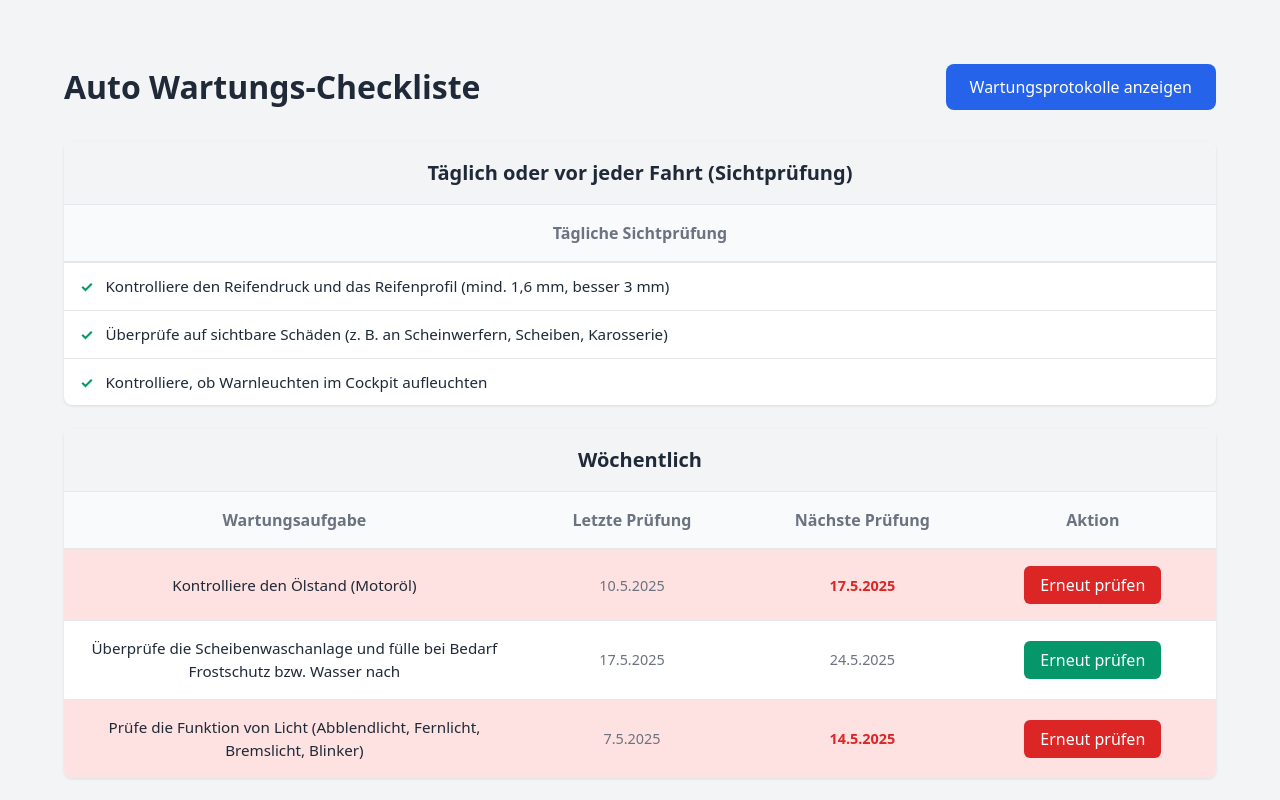
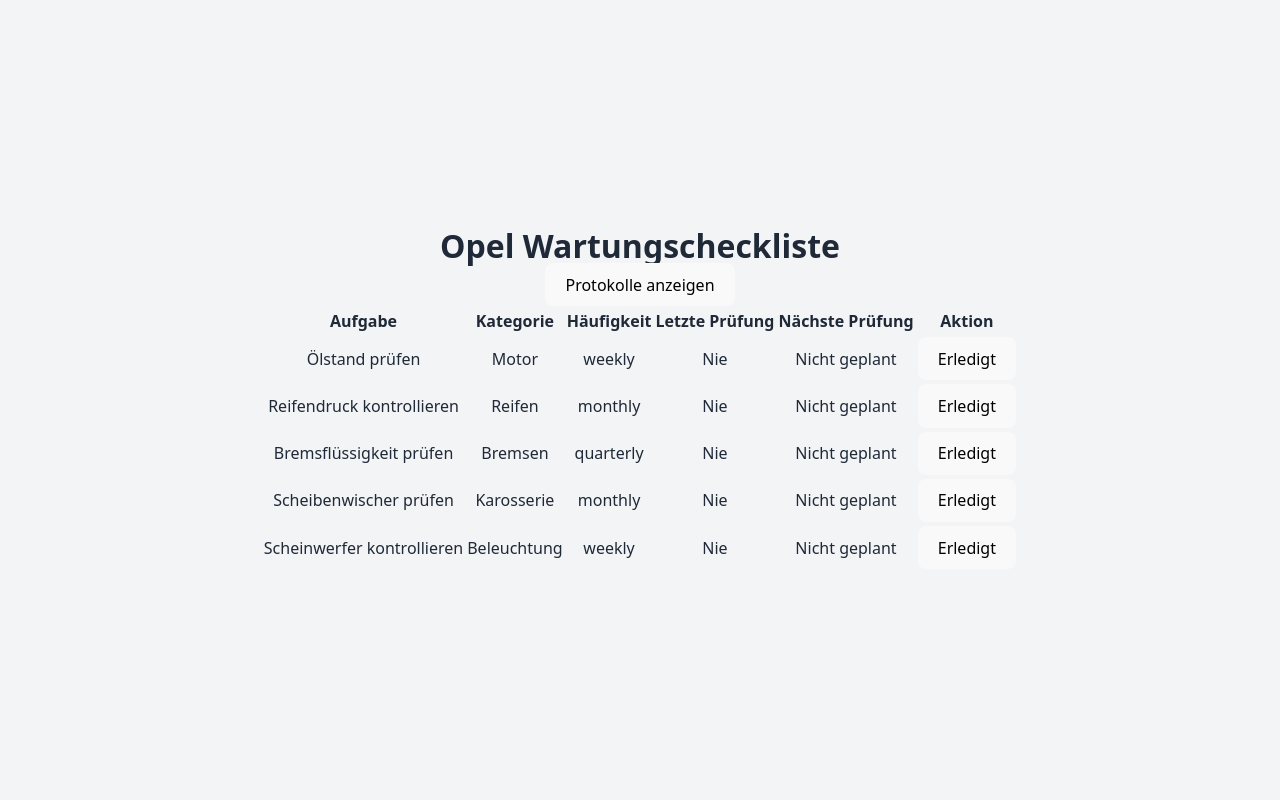
Before and after one commit to azetxxx/opel-check, a Vue app: page / in a window 1280 px wide. Shown: the top 800 px of the page. Built offline with nearby package versions, Linux system fonts and the light colour scheme; no server answers; the database is empty.

Commit message:
Add Firebase integration and maintenance logs functionality

```diff
--- a/package.json
+++ b/package.json
@@ -11,6 +11,7 @@
     "type-check": "vue-tsc --noEmit"
   },
   "dependencies": {
+    "firebase": "^11.7.3",
     "vue": "^3.5.13"
   },
   "devDependencies": {
--- a/src/App.vue
+++ b/src/App.vue
@@ -4,106 +4,114 @@
 import LogModal from './components/LogModal.vue';
 import type { MaintenanceTask } from './types/maintenance';
 
-const { maintenanceSchedule, markTaskChecked } = useMaintenanceData();
-const { logs, isLogModalOpen, openLogModal, closeLogModal, addLog, clearLogs } = useMaintenanceLogs();
+const { maintenanceTasks, updateTask } = useMaintenanceData();
+const { addLog, isLoading, openLogModal } = useMaintenanceLogs();
 
-const formatDate = (dateString: string | null): string => {
-  if (!dateString) return '-';
-  return new Date(dateString).toLocaleDateString('de-DE');
-};
+const markChecked = async (task: MaintenanceTask) => {
+  const now = new Date();
+  const nextCheck = new Date(now);
 
-const isOverdue = (task: MaintenanceTask): boolean => {
-  if (!task.nextDueDate) return false;
-  const today = new Date();
-  const dueDate = new Date(task.nextDueDate);
-  return today > dueDate;
-};
+  // Calculate next check date based on frequency
+  switch (task.frequency) {
+    case 'daily':
+      nextCheck.setDate(nextCheck.getDate() + 1);
+      break;
+    case 'weekly':
+      nextCheck.setDate(nextCheck.getDate() + 7);
+      break;
+    case 'monthly':
+      nextCheck.setMonth(nextCheck.getMonth() + 1);
+      break;
+    case 'quarterly':
+      nextCheck.setMonth(nextCheck.getMonth() + 3);
+      break;
+    case 'biannual':
+      nextCheck.setMonth(nextCheck.getMonth() + 6);
+      break;
+    case 'annual':
+      nextCheck.setFullYear(nextCheck.getFullYear() + 1);
+      break;
+  }
 
-const handleTaskCheck = (task: MaintenanceTask, categoryTitle: string) => {
-  markTaskChecked(task.id);
-  addLog({
+  // Update task
+  const updatedTask = {
+    ...task,
+    lastCheck: now.toISOString(),
+    nextCheck: nextCheck.toISOString()
+  };
+
+  // Add log
+  await addLog({
     taskId: task.id,
     taskDescription: task.description,
-    category: categoryTitle,
+    category: task.category,
     frequency: task.frequency,
-    checkedAt: new Date().toISOString(),
-    nextDueDate: task.nextDueDate || ''
+    checkedAt: now.toISOString(),
+    nextDueDate: nextCheck.toISOString()
   });
+
+  // Update task state
+  updateTask(updatedTask);
 };
 </script>
 
 <template>
-  <div class="container">
-    <header>
-      <h1>Auto Wartungs-Checkliste</h1>
-      <button class="view-logs-button" @click="openLogModal">
-        Wartungsprotokolle anzeigen
-      </button>
-    </header>
-
-    <main>
-      <div class="categories">
-        <div v-for="category in maintenanceSchedule"
-             :key="category.title"
-             class="category">
-          <div class="category-header">
-            <h2>{{ category.title }}</h2>
+  <div class="min-h-screen bg-gray-50">
+    <div class="max-w-7xl mx-auto px-4 py-8">
+      <div class="bg-white shadow rounded-lg overflow-hidden">
+        <div class="p-6">
+          <div class="flex justify-between items-center mb-6">
+            <h1 class="text-2xl font-bold text-gray-900">Opel Wartungscheckliste</h1>
+            <button
+              @click="openLogModal"
+              class="px-4 py-2 bg-blue-600 text-white rounded hover:bg-blue-700 disabled:opacity-50"
+              :disabled="isLoading"
+            >
+              Protokolle anzeigen
+            </button>
           </div>
 
-          <div class="task-table">
-            <template v-if="category.frequency === 'daily'">
-              <div class="daily-tasks-header">
-                <div class="task-description-header">Tägliche Sichtprüfung</div>
-              </div>
-              <div v-for="task in category.tasks"
-                   :key="task.id"
-                   class="daily-task-row">
-                <div class="daily-task-description">
-                  <span class="check-icon">✓</span>
-                  {{ task.description }}
-                </div>
-              </div>
-            </template>
-            <template v-else>
-              <div class="task-table-header">
-                <div class="task-description-header">Wartungsaufgabe</div>
-                <div class="task-date-header">Letzte Prüfung</div>
-                <div class="task-date-header">Nächste Prüfung</div>
-                <div class="task-action-header">Aktion</div>
-              </div>
-              <div v-for="task in category.tasks"
-                   :key="task.id"
-                   class="task-row"
-                   :class="{ 'task-overdue': isOverdue(task) }">
-                <div class="task-description">
-                  {{ task.description }}
-                </div>
-                <div class="task-date" :class="{ 'no-date': !task.lastChecked }" data-label="Letzte Prüfung:">
-                  {{ formatDate(task.lastChecked) }}
-                </div>
-                <div class="task-date" :class="{ 'no-date': !task.nextDueDate, 'overdue': isOverdue(task) }" data-label="Nächste Prüfung:">
-                  {{ formatDate(task.nextDueDate) }}
-                </div>
-                <div class="task-action">
-                  <button @click="handleTaskCheck(task, category.title)"
-                          class="check-button"
-                          :class="{ 'checked': task.lastChecked }">
-                    {{ task.lastChecked ? 'Erneut prüfen' : 'Als geprüft markieren' }}
-                  </button>
-                </div>
-              </div>
-            </template>
+          <div class="overflow-x-auto">
+            <table class="min-w-full divide-y divide-gray-200">
+              <thead class="bg-gray-50">
+                <tr>
+                  <th class="px-6 py-3 text-left text-xs font-medium text-gray-500 uppercase tracking-wider">Aufgabe</th>
+                  <th class="px-6 py-3 text-left text-xs font-medium text-gray-500 uppercase tracking-wider">Kategorie</th>
+                  <th class="px-6 py-3 text-left text-xs font-medium text-gray-500 uppercase tracking-wider">Häufigkeit</th>
+                  <th class="px-6 py-3 text-left text-xs font-medium text-gray-500 uppercase tracking-wider">Letzte Prüfung</th>
+                  <th class="px-6 py-3 text-left text-xs font-medium text-gray-500 uppercase tracking-wider">Nächste Prüfung</th>
+                  <th class="px-6 py-3 text-left text-xs font-medium text-gray-500 uppercase tracking-wider">Aktion</th>
+                </tr>
+              </thead>
+              <tbody class="bg-white divide-y divide-gray-200">
+                <tr v-for="task in maintenanceTasks" :key="task.id" class="hover:bg-gray-50">
+                  <td class="px-6 py-4 whitespace-normal">{{ task.description }}</td>
+                  <td class="px-6 py-4 whitespace-nowrap">{{ task.category }}</td>
+                  <td class="px-6 py-4 whitespace-nowrap">{{ task.frequency }}</td>
+                  <td class="px-6 py-4 whitespace-nowrap">
+                    {{ task.lastCheck ? new Date(task.lastCheck).toLocaleDateString() : 'Nie' }}
+                  </td>
+                  <td class="px-6 py-4 whitespace-nowrap">
+                    {{ task.nextCheck ? new Date(task.nextCheck).toLocaleDateString() : 'Nicht geplant' }}
+                  </td>
+                  <td class="px-6 py-4 whitespace-nowrap">
+                    <button
+                      @click="markChecked(task)"
+                      class="px-4 py-2 bg-green-600 text-white rounded hover:bg-green-700 disabled:opacity-50"
+                      :disabled="isLoading"
+                    >
+                      Erledigt
+                    </button>
+                  </td>
+                </tr>
+              </tbody>
+            </table>
           </div>
         </div>
       </div>
-    </main>
+    </div>
 
-    <LogModal
-      :is-open="isLogModalOpen"
-      :logs="logs"
-      @close="closeLogModal"
-      @clear="clearLogs"
-    />
+    <LogModal />
   </div>
 </template>
 
--- a/src/components/LogModal.vue
+++ b/src/components/LogModal.vue
@@ -1,65 +1,67 @@
 <template>
-  <div v-if="props.isOpen" class="modal-overlay" @click="closeModal">
-    <div class="modal-content" @click.stop>
-      <div class="modal-header">
-        <h2>Wartungsprotokolle</h2>
-        <button class="close-button" @click="closeModal">&times;</button>
-      </div>
-
-      <div class="modal-body">
-        <div class="log-controls">
-          <button class="clear-button" @click="clearLogs">
-            Protokolle löschen
+  <Teleport to="body">
+    <div v-if="isLogModalOpen" class="fixed inset-0 bg-black bg-opacity-50 flex items-center justify-center p-4 z-50">
+      <div class="bg-white rounded-lg p-6 max-w-4xl w-full max-h-[90vh] overflow-hidden flex flex-col">
+        <div class="flex justify-between items-center mb-4">
+          <h2 class="text-xl font-bold">Wartungsprotokoll</h2>
+          <button @click="closeLogModal" class="text-gray-500 hover:text-gray-700">
+            <svg class="w-6 h-6" fill="none" stroke="currentColor" viewBox="0 0 24 24">
+              <path stroke-linecap="round" stroke-linejoin="round" stroke-width="2" d="M6 18L18 6M6 6l12 12" />
+            </svg>
           </button>
         </div>
 
-        <div class="logs-container">
-          <div v-if="props.logs.length === 0" class="no-logs">
-            Keine Wartungsprotokolle vorhanden.
+        <div v-if="isLoading" class="flex-1 flex items-center justify-center">
+          <div class="animate-spin rounded-full h-12 w-12 border-b-2 border-blue-500"></div>
+        </div>
+
+        <div v-else class="flex-1 overflow-auto">
+          <div v-if="logs.length === 0" class="text-center text-gray-500 py-8">
+            Keine Wartungsprotokolle vorhanden
           </div>
-          <div v-else class="log-entries">
-            <div v-for="log in props.logs" :key="log.checkedAt + log.taskId" class="log-entry">
-              <div class="log-header">
-                <span class="log-category">{{ log.category }}</span>
-                <span class="log-date">{{ formatDate(log.checkedAt) }}</span>
-              </div>
-              <div class="log-description">
-                {{ log.taskDescription }}
-              </div>
-              <div class="log-footer">
-                <span class="log-next-due">Nächste Prüfung: {{ formatDate(log.nextDueDate) }}</span>
-                <span class="log-frequency">{{ formatFrequency(log.frequency) }}</span>
+          <div v-else class="space-y-4">
+            <div v-for="log in logs" :key="log.checkedAt" class="border rounded-lg p-4">
+              <div class="flex justify-between items-start">
+                <div>
+                  <h3 class="font-semibold">{{ log.taskDescription }}</h3>
+                  <p class="text-sm text-gray-600">Kategorie: {{ log.category }}</p>
+                  <p class="text-sm text-gray-600">Häufigkeit: {{ formatFrequency(log.frequency) }}</p>
+                </div>
+                <div class="text-right text-sm">
+                  <p>Geprüft am: {{ formatDate(log.checkedAt) }}</p>
+                  <p>Nächste Prüfung: {{ formatDate(log.nextDueDate) }}</p>
+                </div>
               </div>
             </div>
           </div>
         </div>
+
+        <div class="mt-4 flex justify-end space-x-2">
+          <button
+            @click="clearLogs"
+            class="px-4 py-2 text-red-600 hover:text-red-800 disabled:opacity-50"
+            :disabled="isLoading"
+          >
+            Protokolle löschen
+          </button>
+          <button
+            @click="closeLogModal"
+            class="px-4 py-2 bg-gray-200 text-gray-800 rounded hover:bg-gray-300 disabled:opacity-50"
+            :disabled="isLoading"
+          >
+            Schließen
+          </button>
+        </div>
       </div>
     </div>
-  </div>
+  </Teleport>
 </template>
 
 <script setup lang="ts">
-import type { MaintenanceLog, Frequency } from '../types/maintenance';
+import { useMaintenanceLogs } from '../composables/useMaintenanceLogs';
+import type { Frequency } from '../types/maintenance';
 
-interface Props {
-  isOpen: boolean;
-  logs: MaintenanceLog[];
-}
-
-const props = defineProps<Props>();
-
-const emit = defineEmits<{
-  (e: 'close'): void;
-  (e: 'clear'): void;
-}>();
-
-const closeModal = () => {
-  emit('close');
-};
-
-const clearLogs = () => {
-  emit('clear');
-};
+const { logs, isLogModalOpen, isLoading, clearLogs, closeLogModal } = useMaintenanceLogs();
 
 const formatDate = (dateString: string): string => {
   return new Date(dateString).toLocaleDateString('de-DE');
--- a/src/composables/useMaintenanceData.ts
+++ b/src/composables/useMaintenanceData.ts
@@ -1,128 +1,77 @@
-import { ref, onMounted } from 'vue';
-import type { MaintenanceTask, MaintenanceCategory, Frequency } from '../types/maintenance';
-import { frequencyToDays } from '../types/maintenance';
+import { ref } from 'vue';
+import type { MaintenanceTask, Frequency } from '../types/maintenance';
 
-const STORAGE_KEY = 'maintenance-data';
+const STORAGE_KEY = 'maintenance-tasks';
 
-// Helper function to calculate next due date
-const calculateNextDate = (lastDate: string, days: number): string => {
-  const nextDate = new Date(lastDate);
-  nextDate.setDate(nextDate.getDate() + days);
-  return nextDate.toISOString().split('T')[0];
-};
-
-// Get today's date in YYYY-MM-DD format
-const today = new Date().toISOString().split('T')[0];
-
-// Get dates for different periods
-const lastWeek = calculateNextDate(today, -7);
-const lastMonth = calculateNextDate(today, -30);
-const threeMonthsAgo = calculateNextDate(today, -90);
-const sixMonthsAgo = calculateNextDate(today, -180);
-const lastYear = calculateNextDate(today, -365);
+// Initial test data
+const initialTasks: MaintenanceTask[] = [
+  {
+    id: '1',
+    description: 'Ölstand prüfen',
+    category: 'Motor',
+    frequency: 'weekly',
+    lastCheck: null,
+    nextCheck: null
+  },
+  {
+    id: '2',
+    description: 'Reifendruck kontrollieren',
+    category: 'Reifen',
+    frequency: 'monthly',
+    lastCheck: null,
+    nextCheck: null
+  },
+  {
+    id: '3',
+    description: 'Bremsflüssigkeit prüfen',
+    category: 'Bremsen',
+    frequency: 'quarterly',
+    lastCheck: null,
+    nextCheck: null
+  },
+  {
+    id: '4',
+    description: 'Scheibenwischer prüfen',
+    category: 'Karosserie',
+    frequency: 'monthly',
+    lastCheck: null,
+    nextCheck: null
+  },
+  {
+    id: '5',
+    description: 'Scheinwerfer kontrollieren',
+    category: 'Beleuchtung',
+    frequency: 'weekly',
+    lastCheck: null,
+    nextCheck: null
+  }
+];
 
 export function useMaintenanceData() {
-  const maintenanceSchedule = ref<MaintenanceCategory[]>([
-    {
-      title: 'Täglich oder vor jeder Fahrt (Sichtprüfung)',
-      frequency: 'daily',
-      tasks: [
-        { id: 'daily-1', description: 'Kontrolliere den Reifendruck und das Reifenprofil (mind. 1,6 mm, besser 3 mm)', lastChecked: null, nextDueDate: null, frequency: 'daily' },
-        { id: 'daily-2', description: 'Überprüfe auf sichtbare Schäden (z. B. an Scheinwerfern, Scheiben, Karosserie)', lastChecked: null, nextDueDate: null, frequency: 'daily' },
-        { id: 'daily-3', description: 'Kontrolliere, ob Warnleuchten im Cockpit aufleuchten', lastChecked: null, nextDueDate: null, frequency: 'daily' },
-      ]
-    },
-    {
-      title: 'Wöchentlich',
-      frequency: 'weekly',
-      tasks: [
-        { id: 'weekly-1', description: 'Kontrolliere den Ölstand (Motoröl)', lastChecked: lastWeek, nextDueDate: today, frequency: 'weekly' },
-        { id: 'weekly-2', description: 'Überprüfe die Scheibenwaschanlage und fülle bei Bedarf Frostschutz bzw. Wasser nach', lastChecked: today, nextDueDate: calculateNextDate(today, 7), frequency: 'weekly' },
-        { id: 'weekly-3', description: 'Prüfe die Funktion von Licht (Abblendlicht, Fernlicht, Bremslicht, Blinker)', lastChecked: calculateNextDate(today, -10), nextDueDate: calculateNextDate(calculateNextDate(today, -10), 7), frequency: 'weekly' },
-      ]
-    },
-    {
-      title: 'Monatlich',
-      frequency: 'monthly',
-      tasks: [
-        { id: 'monthly-1', description: 'Kontrolliere den Stand von Kühlflüssigkeit und Bremsflüssigkeit', lastChecked: lastMonth, nextDueDate: today, frequency: 'monthly' },
-        { id: 'monthly-2', description: 'Prüfe die Batterie (v. a. im Winter)', lastChecked: today, nextDueDate: calculateNextDate(today, 30), frequency: 'monthly' },
-        { id: 'monthly-3', description: 'Ggf. Reifendruck nachjustieren (z. B. bei Temperaturwechsel)', lastChecked: calculateNextDate(today, -40), nextDueDate: calculateNextDate(calculateNextDate(today, -40), 30), frequency: 'monthly' },
-      ]
-    },
-    {
-      title: 'Vierteljährlich oder saisonal',
-      frequency: 'quarterly',
-      tasks: [
-        { id: 'quarterly-1', description: 'Kontrolliere Wischerblätter auf Schlierenbildung oder Geräusche', lastChecked: threeMonthsAgo, nextDueDate: today, frequency: 'quarterly' },
-        { id: 'quarterly-2', description: 'Reifentausch: Sommer- auf Winterreifen (ca. Oktober bis Ostern) und zurück', lastChecked: today, nextDueDate: calculateNextDate(today, 90), frequency: 'quarterly' },
-        { id: 'quarterly-3', description: 'Prüfe, ob TÜV bzw. HU/AU bald fällig sind', lastChecked: calculateNextDate(today, -100), nextDueDate: calculateNextDate(calculateNextDate(today, -100), 90), frequency: 'quarterly' },
-      ]
-    },
-    {
-      title: 'Halbjährlich',
-      frequency: 'biannual',
-      tasks: [
-        { id: 'biannual-1', description: 'Unterbodenwäsche (z. B. nach dem Winter, um Salzrückstände zu entfernen)', lastChecked: sixMonthsAgo, nextDueDate: today, frequency: 'biannual' },
-        { id: 'biannual-2', description: 'Kontrolle auf Roststellen, vor allem an Kanten und Radläufen', lastChecked: calculateNextDate(today, -190), nextDueDate: calculateNextDate(calculateNextDate(today, -190), 180), frequency: 'biannual' },
-      ]
-    },
-    {
-      title: 'Jährlich',
-      frequency: 'annual',
-      tasks: [
-        { id: 'annual-1', description: 'Inspektion nach Herstellervorgabe (meist im Serviceheft vermerkt)', lastChecked: lastYear, nextDueDate: today, frequency: 'annual' },
-        { id: 'annual-2', description: 'Klimaanlage prüfen und ggf. desinfizieren', lastChecked: today, nextDueDate: calculateNextDate(today, 365), frequency: 'annual' },
-        { id: 'annual-3', description: 'Innenraumfilter (Pollenfilter) wechseln', lastChecked: null, nextDueDate: null, frequency: 'annual' },
-        { id: 'annual-4', description: 'Bremsen (Beläge und Scheiben) überprüfen lassen', lastChecked: calculateNextDate(today, -400), nextDueDate: calculateNextDate(calculateNextDate(today, -400), 365), frequency: 'annual' },
-        { id: 'annual-5', description: 'ADAC-Mitgliedschaft prüfen (z. B. ob alle Fahrzeuge/Personen erfasst sind)', lastChecked: calculateNextDate(today, -10), nextDueDate: calculateNextDate(calculateNextDate(today, -10), 365), frequency: 'annual' },
-      ]
-    }
-  ]);
+  const maintenanceTasks = ref<MaintenanceTask[]>([]);
 
-  const calculateNextDueDate = (frequency: Frequency, lastChecked: string): string => {
-    const days = frequencyToDays[frequency];
-    const nextDate = new Date(lastChecked);
-    nextDate.setDate(nextDate.getDate() + days);
-    return nextDate.toISOString().split('T')[0];
+  const loadTasks = () => {
+    const savedTasks = localStorage.getItem(STORAGE_KEY);
+    maintenanceTasks.value = savedTasks ? JSON.parse(savedTasks) : initialTasks;
   };
 
-  const markTaskChecked = (taskId: string) => {
-    const today = new Date().toISOString().split('T')[0];
-
-    maintenanceSchedule.value.forEach((category: MaintenanceCategory) => {
-      // Skip daily tasks
-      if (category.frequency === 'daily') return;
-
-      category.tasks.forEach((task: MaintenanceTask) => {
-        if (task.id === taskId) {
-          task.lastChecked = today;
-          task.nextDueDate = calculateNextDueDate(task.frequency, today);
-        }
-      });
-    });
-
-    // Save to localStorage
-    saveToLocalStorage();
+  const saveTasks = () => {
+    localStorage.setItem(STORAGE_KEY, JSON.stringify(maintenanceTasks.value));
   };
 
-  const saveToLocalStorage = () => {
-    localStorage.setItem(STORAGE_KEY, JSON.stringify(maintenanceSchedule.value));
-  };
-
-  const loadFromLocalStorage = () => {
-    const saved = localStorage.getItem(STORAGE_KEY);
-    if (saved) {
-      maintenanceSchedule.value = JSON.parse(saved);
+  const updateTask = (updatedTask: MaintenanceTask) => {
+    const index = maintenanceTasks.value.findIndex(task => task.id === updatedTask.id);
+    if (index !== -1) {
+      maintenanceTasks.value[index] = updatedTask;
+      saveTasks();
     }
   };
 
-  onMounted(() => {
-    loadFromLocalStorage();
-  });
+  // Load tasks when composable is created
+  loadTasks();
 
   return {
-    maintenanceSchedule,
-    markTaskChecked
+    maintenanceTasks,
+    updateTask
   };
 }
--- a/src/composables/useMaintenanceLogs.ts
+++ b/src/composables/useMaintenanceLogs.ts
@@ -1,32 +1,74 @@
 import { ref } from 'vue';
+import { collection, addDoc, getDocs, deleteDoc, query, orderBy } from 'firebase/firestore';
 import type { MaintenanceLog } from '../types/maintenance';
+import { db } from '../firebase/config';
 
-const LOGS_STORAGE_KEY = 'maintenance-logs';
+// Create refs outside the function to share state across components
+const logs = ref<MaintenanceLog[]>([]);
+const isLogModalOpen = ref(false);
+const isLoading = ref(false);
 
 export function useMaintenanceLogs() {
-  const logs = ref<MaintenanceLog[]>([]);
-  const isLogModalOpen = ref(false);
-
-  const addLog = (log: MaintenanceLog) => {
-    logs.value.unshift(log); // Add to beginning of array
-    saveLogs();
-  };
-
-  const saveLogs = () => {
-    localStorage.setItem(LOGS_STORAGE_KEY, JSON.stringify(logs.value));
-  };
-
-  const loadLogs = () => {
-    const savedLogs = localStorage.getItem(LOGS_STORAGE_KEY);
-    if (savedLogs) {
-      logs.value = JSON.parse(savedLogs);
+  const addLog = async (log: MaintenanceLog) => {
+    try {
+      isLoading.value = true;
+      // Add to Firestore
+      await addDoc(collection(db, 'maintenance-logs'), {
+        ...log,
+        createdAt: new Date().toISOString()
+      });
+      // Refresh logs
+      await loadLogs();
+    } catch (error) {
+      console.error('Error adding log:', error);
+      // Fallback to localStorage if offline
+      const currentLogs = JSON.parse(localStorage.getItem('maintenance-logs') || '[]');
+      currentLogs.unshift(log);
+      localStorage.setItem('maintenance-logs', JSON.stringify(currentLogs));
+      logs.value = currentLogs;
+    } finally {
+      isLoading.value = false;
     }
   };
 
-  const clearLogs = () => {
+  const loadLogs = async () => {
+    try {
+      isLoading.value = true;
+      const q = query(collection(db, 'maintenance-logs'), orderBy('createdAt', 'desc'));
+      const querySnapshot = await getDocs(q);
+      const loadedLogs: MaintenanceLog[] = [];
+      querySnapshot.forEach((doc) => {
+        loadedLogs.push(doc.data() as MaintenanceLog);
+      });
+      logs.value = loadedLogs;
+      // Update localStorage as backup
+      localStorage.setItem('maintenance-logs', JSON.stringify(loadedLogs));
+    } catch (error) {
+      console.error('Error loading logs:', error);
+      // Fallback to localStorage if offline
+      const savedLogs = localStorage.getItem('maintenance-logs');
+      if (savedLogs) {
+        logs.value = JSON.parse(savedLogs);
+      }
+    } finally {
+      isLoading.value = false;
+    }
+  };
+
+  const clearLogs = async () => {
     if (confirm('Möchten Sie wirklich alle Protokolle löschen?')) {
-      logs.value = [];
-      saveLogs();
+      try {
+        isLoading.value = true;
+        const querySnapshot = await getDocs(collection(db, 'maintenance-logs'));
+        const deletePromises = querySnapshot.docs.map(doc => deleteDoc(doc.ref));
+        await Promise.all(deletePromises);
+        logs.value = [];
+        localStorage.removeItem('maintenance-logs');
+      } catch (error) {
+        console.error('Error clearing logs:', error);
+      } finally {
+        isLoading.value = false;
+      }
     }
   };
 
@@ -38,12 +80,13 @@
     isLogModalOpen.value = false;
   };
 
-  // Load logs when composable is created
+  // Load logs when the composable is used
   loadLogs();
 
   return {
     logs,
     isLogModalOpen,
+    isLoading,
     addLog,
     clearLogs,
     openLogModal,
--- /dev/null
+++ b/src/firebase/config.ts
@@ -0,0 +1,18 @@
+import { initializeApp } from 'firebase/app';
+import { getFirestore } from 'firebase/firestore';
+
+// Your web app's Firebase configuration
+const firebaseConfig = {
+  apiKey: "AIzaSyAlB4FZ3Ck10N3FKIocD4RajOh511_zQfE",
+  authDomain: "opel-check.firebaseapp.com",
+  projectId: "opel-check",
+  storageBucket: "opel-check.firebasestorage.app",
+  messagingSenderId: "350504595763",
+  appId: "1:350504595763:web:8e94f12d14344482034e46"
+};
+
+// Initialize Firebase
+const app = initializeApp(firebaseConfig);
+const db = getFirestore(app);
+
+export { db };
--- a/src/types/maintenance.ts
+++ b/src/types/maintenance.ts
@@ -3,9 +3,10 @@
 export interface MaintenanceTask {
   id: string;
   description: string;
-  lastChecked: string | null;
-  nextDueDate: string | null;
+  category: string;
   frequency: Frequency;
+  lastCheck: string | null;
+  nextCheck: string | null;
 }
 
 export interface MaintenanceCategory {
```
Also changed, not shown: 1 other file (tests, documents, lock files or other folders).
